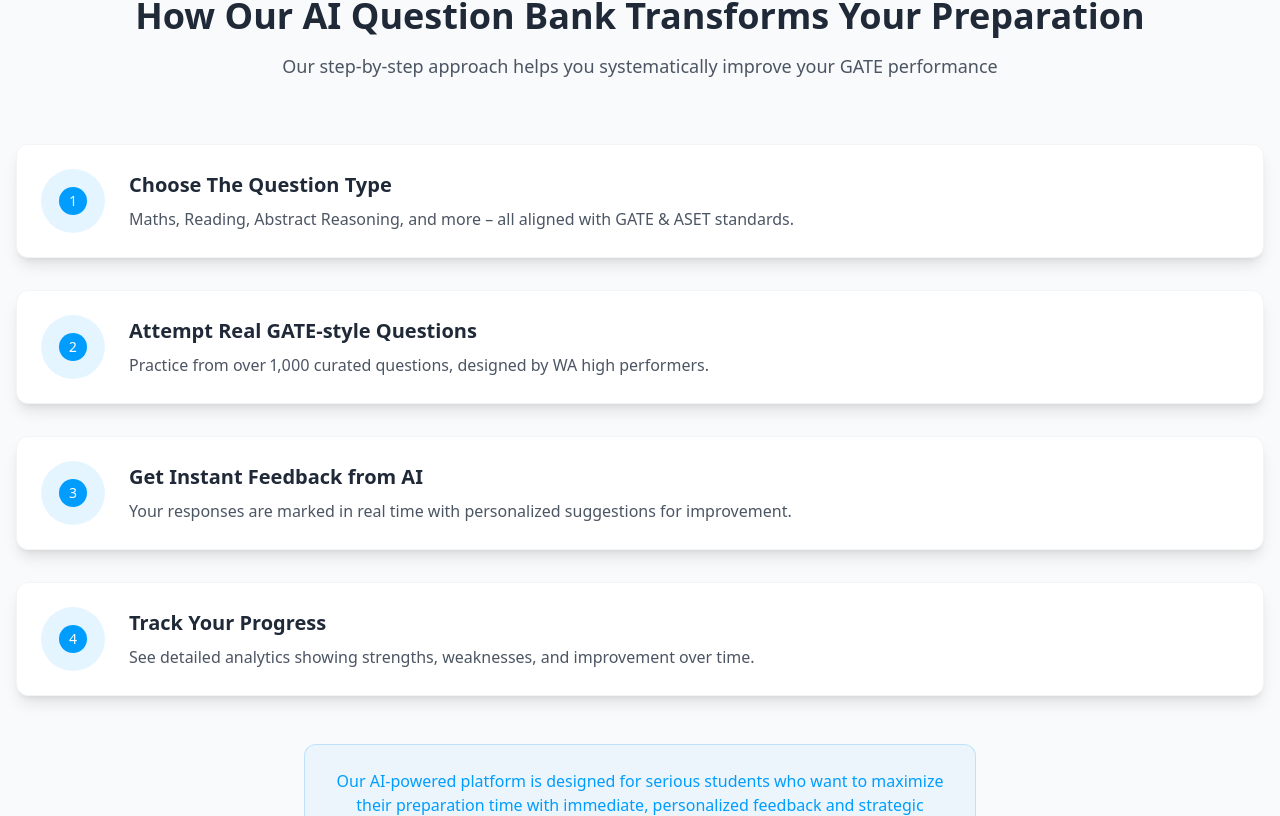
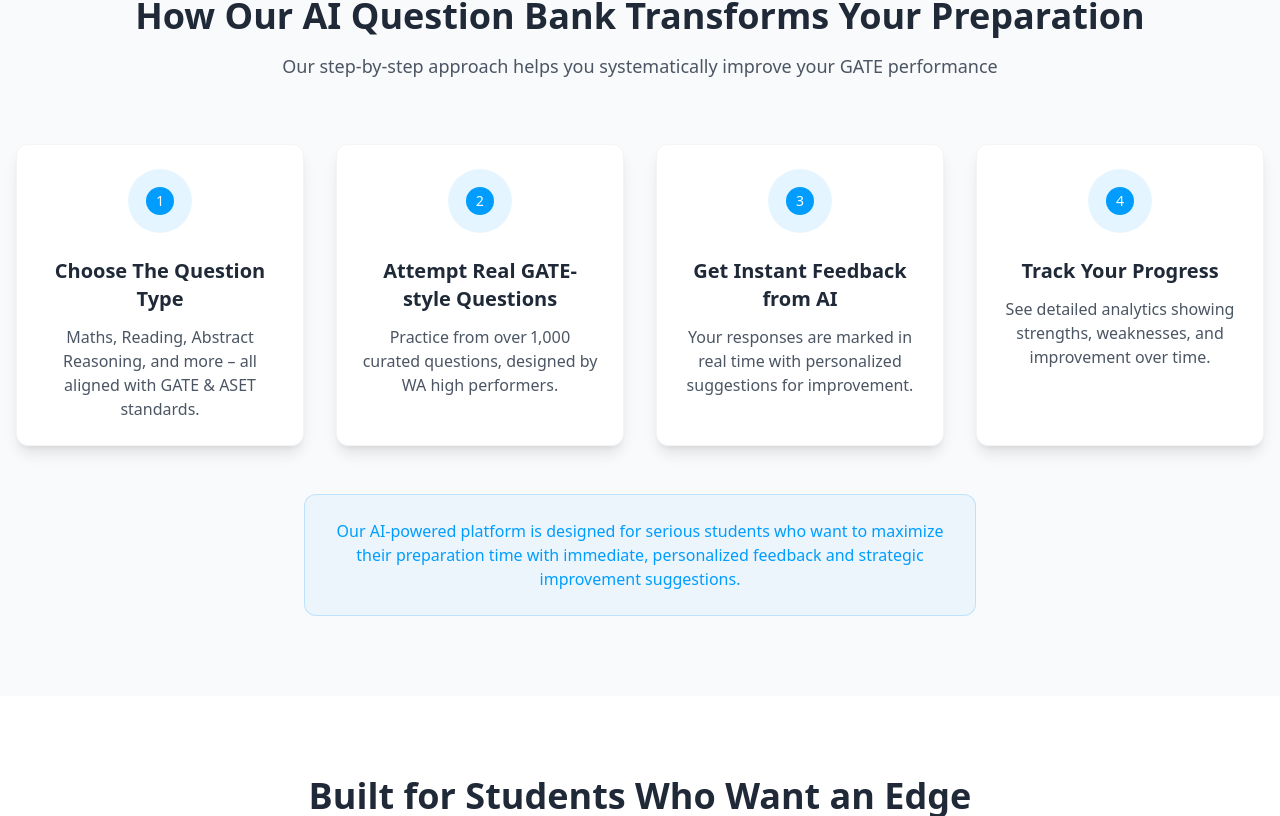
Before and after one commit to metaphexx/gate-ai-prepwise, a React (Vite) app: page / in a window 1280 px wide. Shown: the part 704-1520 px from the top of the page. Built offline with nearby package versions, Linux system fonts and the light colour scheme.

Commit message:
Fix: How it works section layout
Adjust the layout of the "How it works" section to display boxes side by side.

```diff
--- a/src/components/landing/how-it-works.tsx
+++ b/src/components/landing/how-it-works.tsx
@@ -38,29 +38,23 @@ const HowItWorks = () => {
           </p>
         </div>
 
-        <div className="grid grid-cols-1 gap-8">
+        <div className="grid grid-cols-1 md:grid-cols-2 lg:grid-cols-4 gap-8">
           {steps.map((step, index) => (
             <div
               key={index}
               className="bg-white rounded-xl p-6 shadow-lg border border-gray-100 transform transition-all duration-300 hover:shadow-xl hover:-translate-y-1"
             >
-              <div className="flex items-center">
-                <div className="mr-6">
-                  <div className="w-16 h-16 bg-everest-blue/10 rounded-full flex items-center justify-center">
+              <div className="w-16 h-16 bg-everest-blue/10 rounded-full flex items-center justify-center mb-6 mx-auto">
                 <span className="inline-block bg-everest-blue text-white w-7 h-7 rounded-full text-sm flex items-center justify-center">
                   {index + 1}
                 </span>
               </div>
-                </div>
-                <div>
-                  <h3 className="text-xl font-semibold mb-2 text-gray-800">
+              <h3 className="text-xl font-semibold mb-3 text-center text-gray-800">
                 {step.title}
               </h3>
-                  <p className="text-gray-600">
+              <p className="text-gray-600 text-center">
                 {step.description}
               </p>
-                </div>
-              </div>
             </div>
           ))}
         </div>
```
Lines whose indentation alone changed are shown as unchanged.
